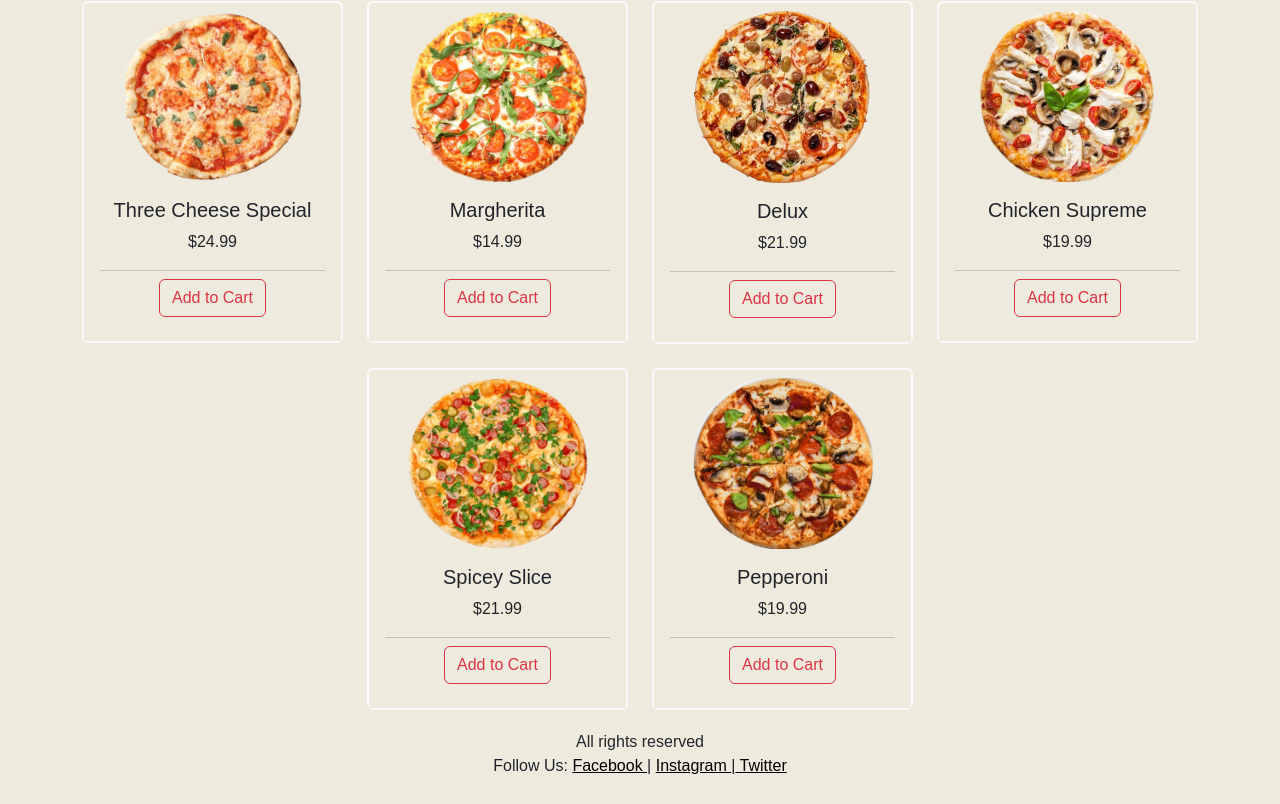
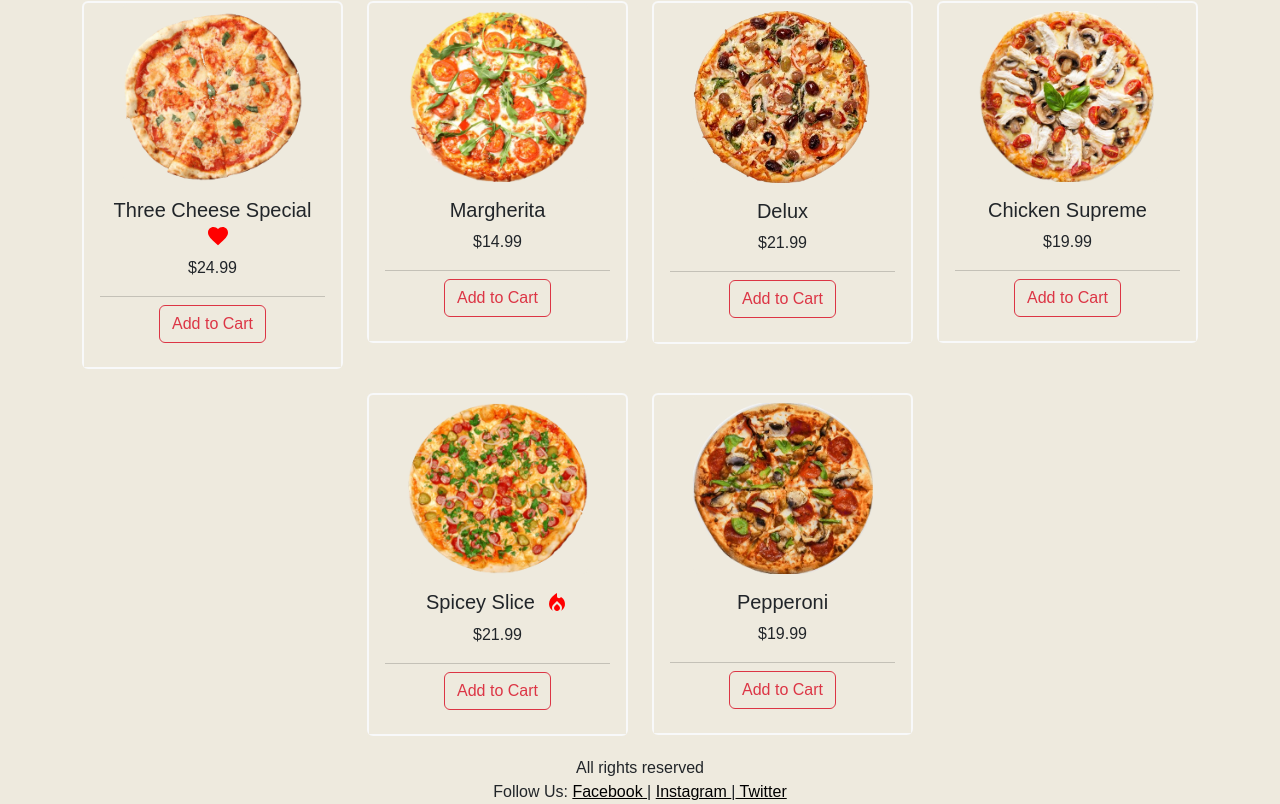
Before and after one commit to dmcneill15/mini-project-3, a Next.js app: page / in a window 1280 px wide. Shown: the part 401-1205 px from the top of the page. Before the commit the page ends 1179 px from the top, so only its background shows below. Built offline with nearby package versions, Linux system fonts and the light colour scheme.

Commit message:
icons added to pizza dashboard

```diff
--- a/src/components/PizzaCard.jsx
+++ b/src/components/PizzaCard.jsx
@@ -1,5 +1,7 @@
 'use client' // client component, not server rendered
 import { Button, Card, Col, Row, Container, CardFooter } from 'react-bootstrap';
+import LocalFireDepartmentIcon from '@mui/icons-material/LocalFireDepartment';
+import FavoriteIcon from '@mui/icons-material/Favorite';
 
 function PizzaCard({ pizzaList }) {
     return (
@@ -10,7 +12,13 @@ function PizzaCard({ pizzaList }) {
                         <Card className='border-light border-2 text-center' style={{ backgroundColor: '#eeeade'}}>
                             <Card.Img className="mx-auto pt-2" style={{ width: '180px', height: 'auto' }} src={pizza.image} />
                             <Card.Body>
-                                <Card.Title className='fs-5'>{pizza.title}</Card.Title>
+                                <Card.Title className='fs-5'>
+                                    {pizza.title}
+                                    {pizza.tag === 'favourite' ? <FavoriteIcon style={{ color: 'red', marginLeft: '10px' }} /> : null}
+                                    {pizza.tag === 'spicey' ? <LocalFireDepartmentIcon style={{ color: 'red', marginLeft: '10px' }} /> : null}
+
+
+                                </Card.Title>
                                 <Card.Text>{pizza.price}</Card.Text>
                                <CardFooter style={{ backgroundColor: '#eeeade'}}> <Button type="submit" variant="outline-danger">Add to Cart</Button></CardFooter>
                             </Card.Body>
@@ -23,3 +31,4 @@ function PizzaCard({ pizzaList }) {
 }
 
 export default PizzaCard
+//{path.startsWith('/ordersDashboard') ? 'active' : null}>
--- a/src/data/pizzaData.js
+++ b/src/data/pizzaData.js
@@ -4,36 +4,42 @@ const pizzaData = [
         image: '/images/special.png',
         title: 'Three Cheese Special',
         price: '$24.99',
+        tag: 'favourite'
     },
     {
         id: 2,
         image: '/images/margherita.png',
         title: 'Margherita',
         price: '$14.99',
+        tag: null,
     },
     {
         id: 3,
         image: '/images/delux.png',
         title: 'Delux',
         price: '$21.99',
+        tag: 'none',
     },
     {
         id: 4,
         image: '/images/chicken.png',
         title: 'Chicken Supreme',
         price: '$19.99',
+        tag: 'none',
     },
     {
         id: 5,
         image: '/images/spicey.png',
         title: 'Spicey Slice',
         price: '$21.99',
+        tag: 'spicey',
     },
     {
         id: 6,
         image: '/images/pepperoni.png',
         title: 'Pepperoni',
         price: '$19.99',
+        tag: 'none',
     }
 ]
 
```
